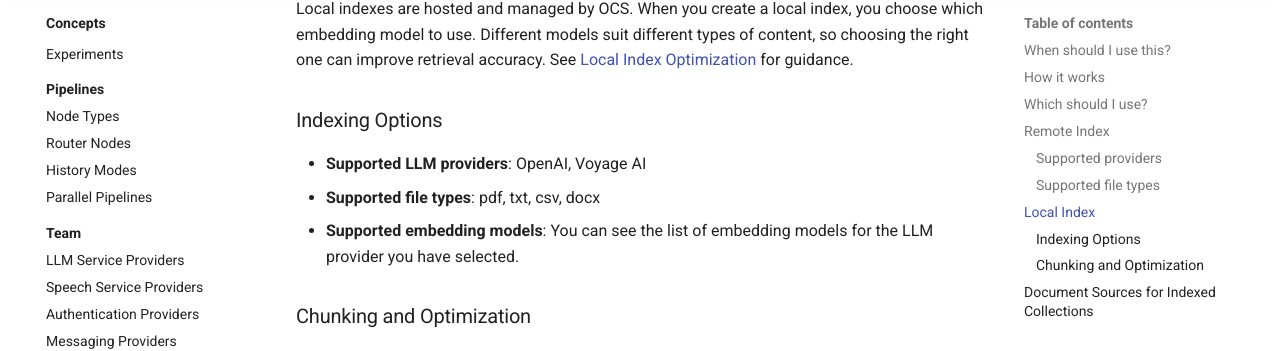
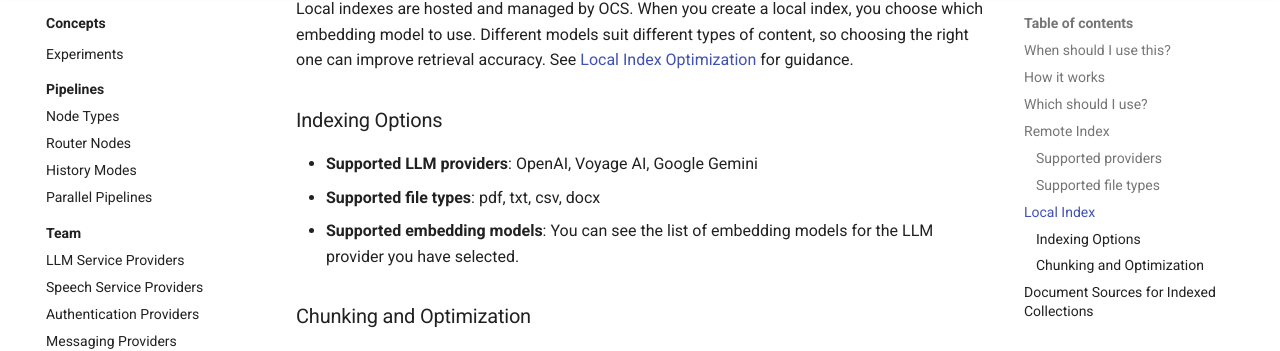
Before and after one commit to dimagi/open-chat-studio-docs, an MkDocs documentation site: the page built from docs/concepts/collections/indexed.md, in a window 1280 px wide and 900 px high, scrolled down 2040 px. Shown: the part 106-457 px from the top of the window. Built offline with MkDocs 1.6.1 and Material for MkDocs 9.7.7, drawn with Linux system fonts in a browser that asks for light colours; a script that is not in the unit is left out; comment, search, counter and statistics services are not loaded.

Commit message:
Add missing Gemini as supported LLM for local indexing

```diff
--- a/docs/concepts/collections/indexed.md
+++ b/docs/concepts/collections/indexed.md
@@ -62,7 +62,7 @@ Local indexes are hosted and managed by OCS. When you create a local index, you
 
 ### Indexing Options
 
-- **Supported LLM providers**: OpenAI,  Voyage AI
+- **Supported LLM providers**: OpenAI,  Voyage AI, Google Gemini
 - **Supported file types**: pdf, txt, csv, docx
 - **Supported embedding models**: You can see the list of embedding models for the LLM provider you have selected.
 
```
